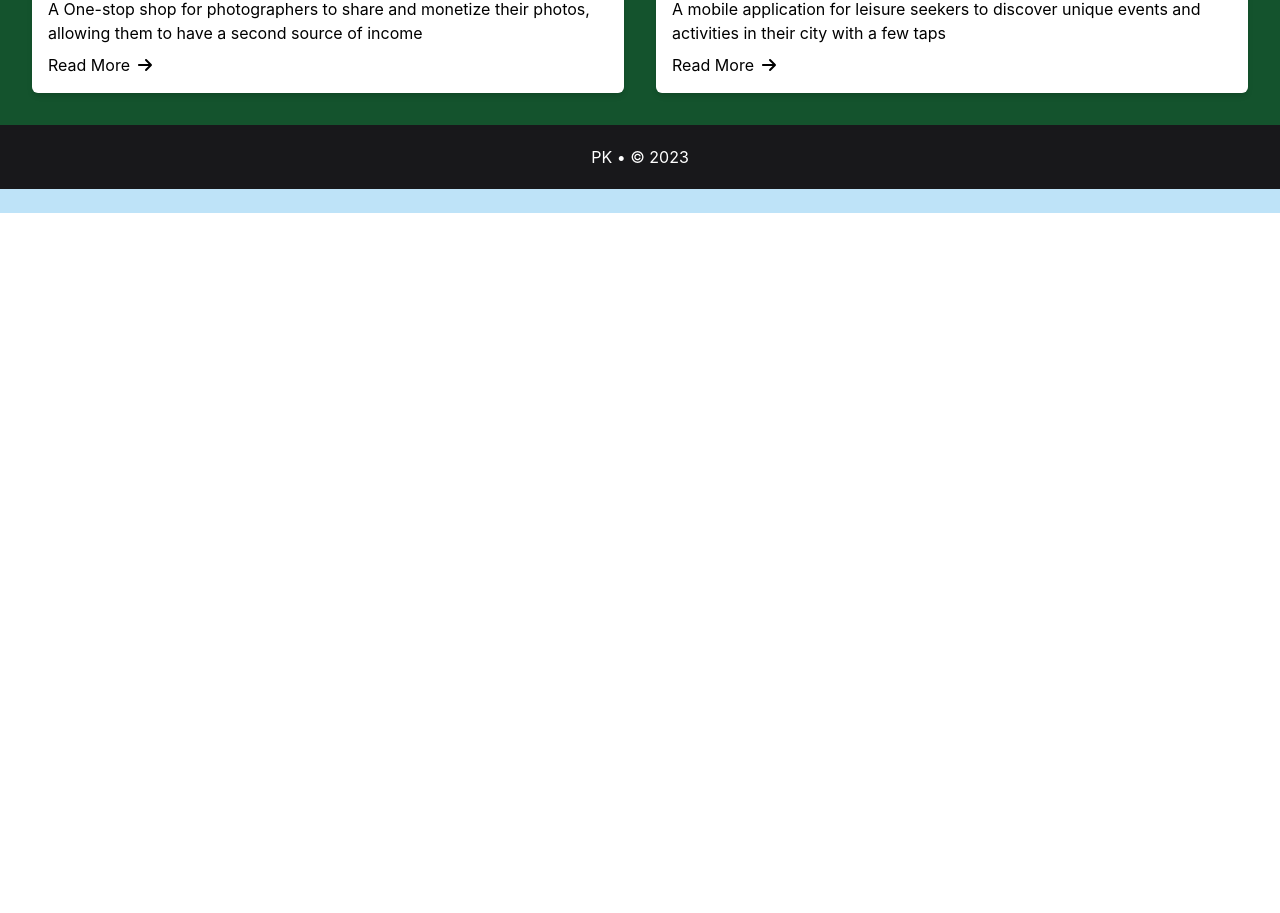
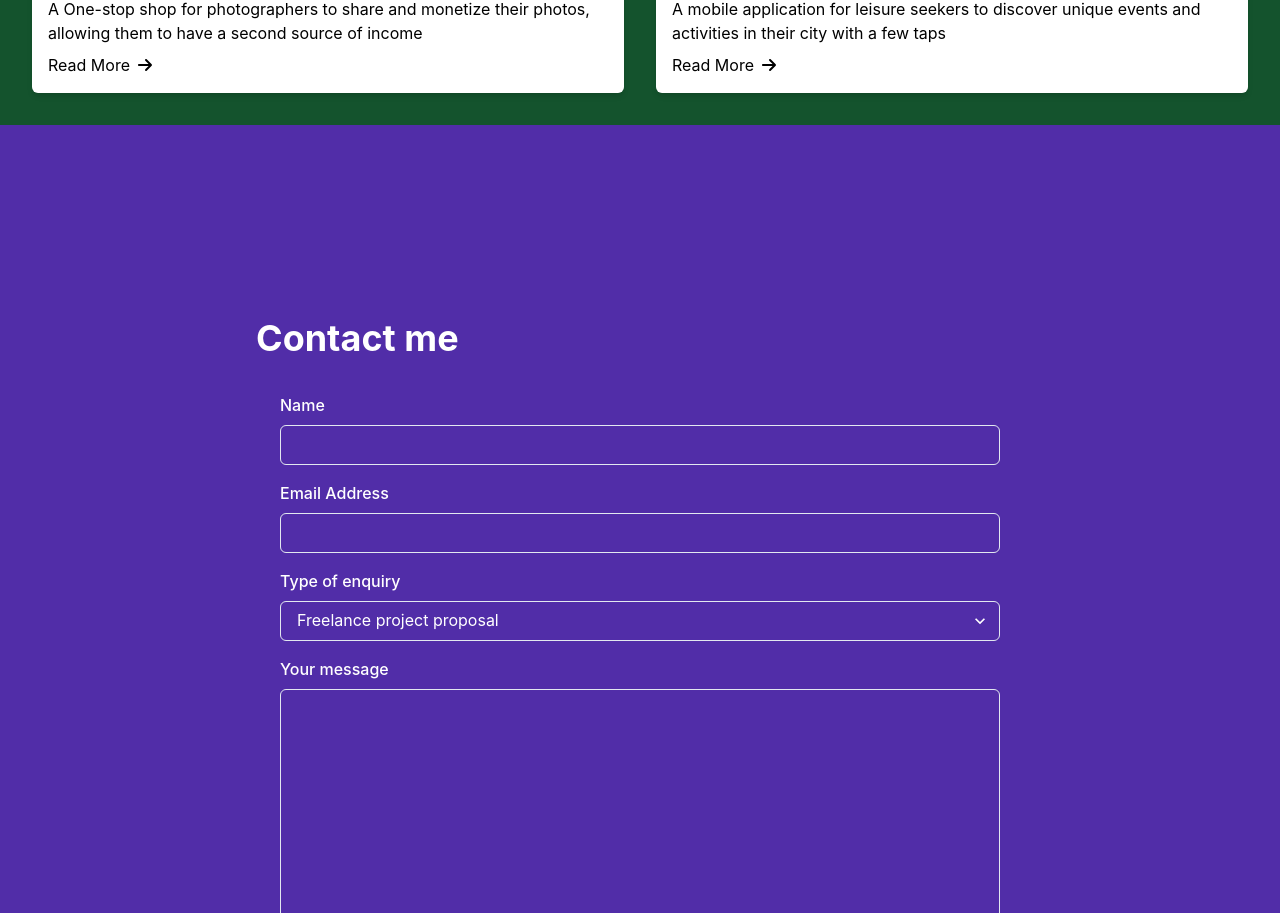
Before and after one commit to pkieber/react-portfolio-page, a React (Create React App) app: page / in a window 1280 px wide. Shown: the part 1779-2692 px from the top of the page. Before the commit the page ends 1992 px from the top, so only its background shows below. Built offline with nearby package versions, Linux system fonts and the light colour scheme.

Commit message:
bug fixes contact form

```diff
--- a/package.json
+++ b/package.json
@@ -13,11 +13,13 @@
     "@testing-library/jest-dom": "^5.17.0",
     "@testing-library/react": "^13.4.0",
     "@testing-library/user-event": "^13.5.0",
+    "formik": "^2.4.4",
     "framer-motion": "^10.16.4",
     "react": "^18.2.0",
     "react-dom": "^18.2.0",
     "react-scripts": "5.0.1",
-    "web-vitals": "^2.1.4"
+    "web-vitals": "^2.1.4",
+    "yup": "^1.2.0"
   },
   "scripts": {
     "start": "react-scripts start",
--- a/src/App.js
+++ b/src/App.js
@@ -1,18 +1,27 @@
-import { Alert, ChakraProvider } from "@chakra-ui/react";
+import { ChakraProvider } from "@chakra-ui/react";
 import Header from "./components/Header";
 import './App.css';
 import LandingSection from "./components/LandingSection";
 import Footer from "./components/Footer";
 import ProjectsSection from "./components/ProjectsSection";
+import ContactMeSection from "./components/ContactMeSection";
+import { AlertProvider } from "./context/alertContext";
+import Alert from "./components/Alert";
+
 
 function App() {
   return (
     <ChakraProvider>
+      <AlertProvider>
+        <main>
           <Header />
           <LandingSection />
           <ProjectsSection />
+          <ContactMeSection />
           <Footer />
           <Alert />
+        </main>
+      </AlertProvider>
   </ChakraProvider>
   );
 }
--- /dev/null
+++ b/src/components/ContactMeSection.js
@@ -0,0 +1,140 @@
+import React, { useState } from "react";
+import { useFormik } from "formik";
+import {
+    Box,
+    Button,
+    FormControl,
+    FormErrorMessage,
+    FormLabel,
+    Heading,
+    Input,
+    Select,
+    Textarea,
+    VStack,
+} from "@chakra-ui/react";
+import * as Yup from 'yup';
+import FullScreenSection from "./FullScreenSection";
+import useSubmit from "../hooks/useSubmit";
+import { useAlertContext } from "../context/alertContext";
+
+const ContactMeSection = () => {
+    const { submit } = useSubmit();
+    const { onOpen } = useAlertContext();
+    const [isLoading, setIsLoading] = useState(false);
+
+
+    const formik = useFormik({
+        initialValues: {
+            firstName: '',
+            email: '',
+            type: '',
+            comment: '',
+        },
+
+        onSubmit: async (values) => {
+            setIsLoading(true);
+
+            const response = await submit(values);
+
+            if (response && response.type === "success") {
+                const message = `Thanks for your submission ${values.firstName}, we will get back to you`;
+                onOpen(response.type, message);
+                formik.resetForm();
+            } else {
+                const errorMessage =
+                    response && response.message ? response.message : "Something went wrong, please try again later!";
+                onOpen("error", errorMessage);
+            }
+
+            setIsLoading(false);
+        },
+
+        validationSchema: Yup.object({
+            firstName: Yup.string().required('Name is required'),
+            email: Yup.string().email('Invalid email address').required('Email is required'),
+            comment: Yup.string().required('Message is required'),
+        }),
+    });
+
+    return (
+        <FullScreenSection
+            isDarkBackground
+            backgroundColor="#512DA8"
+            py={16}
+            spacing={8}
+        >
+            <VStack w="1024px" p={32} alignItems="flex-start">
+                <Heading as="h1" id="contactme-section">
+                    Contact me
+                </Heading>
+                <Box p={6} rounded="md" w="100%">
+                    <form onSubmit={formik.handleSubmit}>
+                        <VStack spacing={4}>
+                            <FormControl isInvalid={formik.touched.firstName && formik.errors.firstName}>
+                                <FormLabel htmlFor="firstName">Name</FormLabel>
+                                <Input
+                                    id="firstName"
+                                    name="firstName"
+                                    value={formik.values.firstName}
+                                    onChange={formik.handleChange}
+                                    onBlur={formik.handleBlur}
+                                />
+                                <FormErrorMessage>{formik.errors.firstName}</FormErrorMessage>
+                            </FormControl>
+                            <FormControl isInvalid={formik.touched.email && formik.errors.email}>
+                                <FormLabel htmlFor="email">Email Address</FormLabel>
+                                <Input
+                                    id="email"
+                                    name="email"
+                                    type="email"
+                                    value={formik.values.email}
+                                    onChange={formik.handleChange}
+                                    onBlur={formik.handleBlur}
+                                />
+                                <FormErrorMessage>{formik.errors.email}</FormErrorMessage>
+                            </FormControl>
+                            <FormControl>
+                                <FormLabel htmlFor="type">Type of enquiry</FormLabel>
+                                <Select
+                                    id="type"
+                                    name="type"
+                                    value={formik.values.type}
+                                    onChange={formik.handleChange}
+                                    onBlur={formik.handleBlur}
+                                >
+                                    <option value="hireMe">Freelance project proposal</option>
+                                    <option value="openSource">
+                                        Open source consultancy session
+                                    </option>
+                                    <option value="other">Other</option>
+                                </Select>
+                            </FormControl>
+                            <FormControl isInvalid={formik.touched.comment && formik.errors.comment}>
+                                <FormLabel htmlFor="comment">Your message</FormLabel>
+                                <Textarea
+                                    id="comment"
+                                    name="comment"
+                                    height={250}
+                                    value={formik.values.comment}
+                                    onChange={formik.handleChange}
+                                    onBlur={formik.handleBlur}
+                                />
+                                <FormErrorMessage>{formik.errors.comment}</FormErrorMessage>
+                            </FormControl>
+                            <Button
+                                type="submit"
+                                colorScheme="purple"
+                                width="full"
+                                isLoading={isLoading}
+                            >
+                                {isLoading ? "Submitting..." : "Submit"}
+                            </Button>
+                        </VStack>
+                    </form>
+                </Box>
+            </VStack>
+        </FullScreenSection>
+    );
+};
+
+export default ContactMeSection;
--- a/src/components/Header.js
+++ b/src/components/Header.js
@@ -1,4 +1,4 @@
-import React, { useEffect, useRef } from "react";
+import React, { useEffect, useRef, useState } from "react";
 import { FontAwesomeIcon } from "@fortawesome/react-fontawesome";
 import { faEnvelope } from "@fortawesome/free-solid-svg-icons";
 import {
@@ -32,7 +32,34 @@ const socials = [
     },
 ];
 
+
+const SocialIcon = ({ icon, url }) => (
+    <a href={url} style={{ marginRight: '16px'}}>
+        <FontAwesomeIcon icon={icon} size="2x" />
+    </a>
+);
+
+
 const Header = () => {
+    const [scrollingUp, setScrollingUp] = useState(true);
+    const prevScrollY = useRef(0);
+
+    const handleScroll = () => {
+        const currentScrollY = window.scrollY;
+        setScrollingUp(currentScrollY < prevScrollY.current);
+        prevScrollY.current = currentScrollY;
+    };
+
+    useEffect(() => {
+        window.addEventListener("scroll", handleScroll);
+
+        return () => {
+            window.removeEventListener("scroll", handleScroll);
+        };
+    }, []);
+
+    const translateY = scrollingUp ? "0" : "-200px";
+
     const handleClick = (anchor) => () => {
         const id = `${anchor}-section`;
         const element = document.getElementById(id);
@@ -44,13 +71,17 @@ const Header = () => {
         }
     };
 
+    const socialLinks = socials.map((social, index) => (
+        <SocialIcon key={index} {...social} />
+    ));
+
     return (
         <Box
             position="fixed"
             top={0}
             left={0}
             right={0}
-        translateY={0}
+            transform={`translateY(${translateY})`}
             transitionProperty="transform"
             transitionDuration=".3s"
             transitionTimingFunction="ease-in-out"
@@ -64,28 +95,14 @@ const Header = () => {
                     alignItems="center"
                 >
                     <nav>
-                <a href="mailto: kieberp@yahoo.com" style={{ marginRight: '16px' }}>
-                <FontAwesomeIcon icon={faEnvelope} size="2x"/>
-                </a>
-                <a href="https://github.com/pkieber" style={{ marginRight: '16px' }}>
-                <FontAwesomeIcon icon={faGithub} size="2x"/>
-                </a>
-                <a href="https://www.linkedin.com/in/pkieber" style={{ marginRight: '16px' }}>
-                <FontAwesomeIcon icon={faLinkedin} size="2x"/>
-                </a>
-                <a href="https://www.medium.com" style={{ marginRight: '16px' }}>
-                <FontAwesomeIcon icon={faMedium} size="2x"/>
-                </a>
-                <a href="https://stackoverflow.com">
-                <FontAwesomeIcon icon={faStackOverflow} size="2x"/>
-                </a>
+                        {socialLinks}
                     </nav>
                     <nav>
                         <HStack spacing={8}>
                             <Link to="/#projects-section" onClick={handleClick("projects")}>
                                 Projects
                             </Link>
-                <Link to="/#contactme-section" onClick={handleClick("contact-me")}>
+                            <Link to="/#contactme-section" onClick={handleClick("contactme")}>
                                 Contact Me
                             </Link>
                         </HStack>
--- /dev/null
+++ b/src/context/alertContext.js
@@ -0,0 +1,25 @@
+import {createContext, useContext, useState} from "react";
+
+const AlertContext = createContext(undefined);
+
+export const AlertProvider = ({ children }) => {
+    const [state, setState] = useState({
+        isOpen: false,
+        type: 'success',
+        message: '',
+    });
+
+    return (
+        <AlertContext.Provider
+        value={{
+            ...state,
+            onOpen: (type, message) => setState({ isOpen: true, type, message }),
+            onClose: () => setState({ isOpen: false, type: '', message: '' }),
+        }}
+        >
+        {children}
+        </AlertContext.Provider>
+    );
+};
+
+export const useAlertContext = () => useContext(AlertContext);
--- /dev/null
+++ b/src/hooks/useSubmit.js
@@ -0,0 +1,38 @@
+import {useState} from "react";
+
+const wait = (ms) => new Promise((resolve) => setTimeout(resolve, ms));
+
+/**
+ * This is a custom hook that can be used to submit a form and simulate an API call
+ * It uses Math.random() to simulate a random success or failure, with 50% chance of each
+ */
+const useSubmit = () => {
+    const [isLoading, setLoading] = useState(false);
+    const [response, setResponse] = useState(null);
+
+    const submit = async (url, data) => {
+        const random = Math.random();
+        setLoading(true);
+        try {
+        await wait(2000);
+        if (random < 0.5) {
+            throw new Error("Something went wrong");
+        }
+        setResponse({
+            type: 'success',
+            message: `Thanks for your submission ${data.firstName}, we will get back to you shortly!`,
+        })
+        } catch (error) {
+        setResponse({
+            type: 'error',
+            message: 'Something went wrong, please try again later!',
+        })
+        } finally {
+        setLoading(false);
+        }
+    };
+
+    return { isLoading, response, submit };
+}
+
+export default useSubmit;
```
Also changed, not shown: 1 other file (tests, documents, lock files or other folders). Lines whose indentation alone changed are shown as unchanged.
